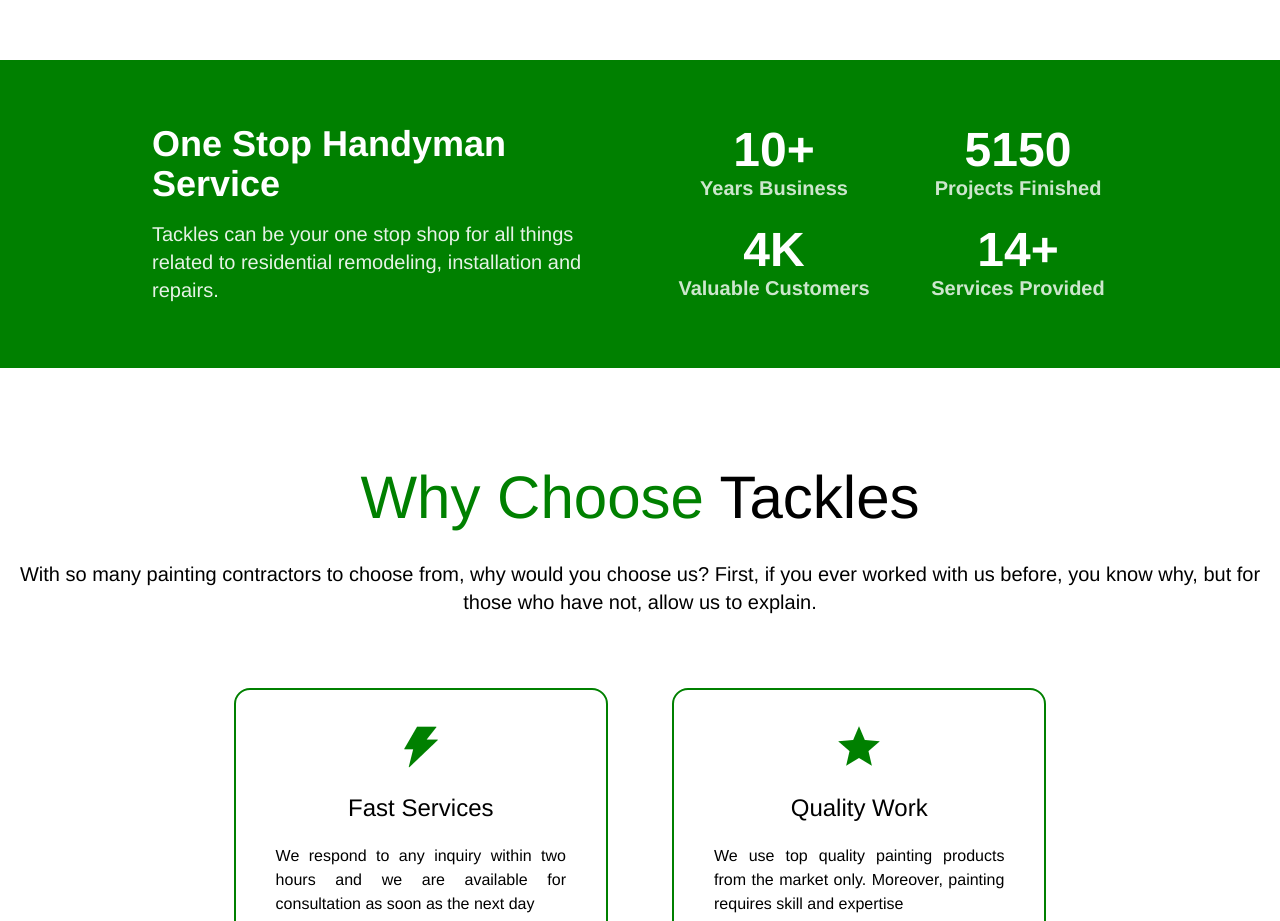
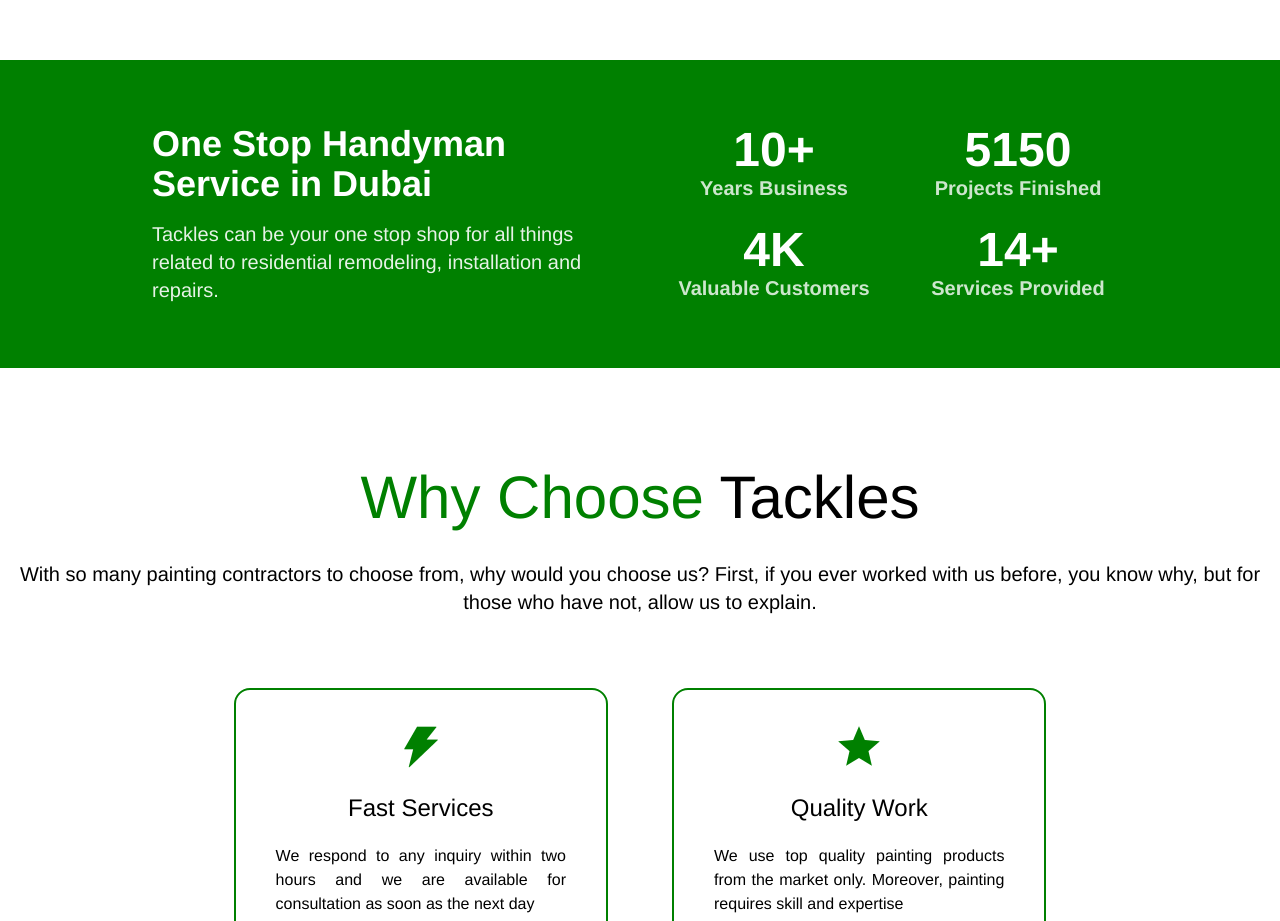
Before and after one commit to MihailoTerzic/Tackles, a Next.js app: page / in a window 1280 px wide. Shown: the part 1540-2461 px from the top of the page. Built offline with nearby package versions, Linux system fonts and the light colour scheme.

Commit message:
grammar changes

```diff
--- a/app/(home)/statsSection.js
+++ b/app/(home)/statsSection.js
@@ -6,7 +6,7 @@
   <div className="w-[80%] mx-auto px-6 grid grid-cols-1 md:grid-cols-2 gap-12 items-center">
     {/* Left Side: Text */}
     <div>
-      <h2 className="text-3xl md:text-4xl font-bold mb-4">One Stop Handyman Service</h2>
+      <h2 className="text-3xl md:text-4xl font-bold mb-4">One Stop Handyman Service in Dubai</h2>
       <p className="text-base text-xl text-white/90">
         Tackles can be your one stop shop for all things related to residential remodeling, installation and repairs.
       </p>
```
